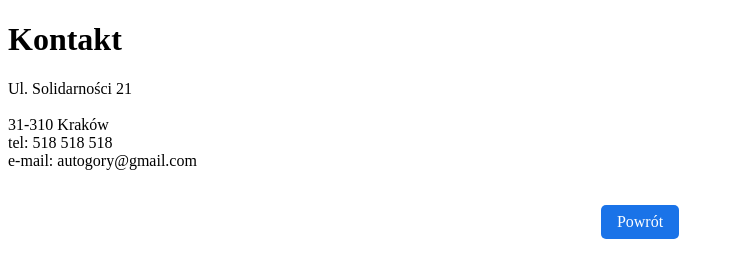
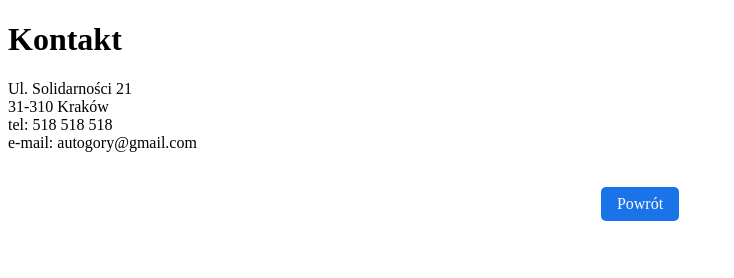
Before and after one commit to 76033/Laboratorium, a plain HTML site: page kontakt.html in a window 1280 px wide. Shown: the whole page, without its empty margins (0-734 px from the left). Drawn offline with Linux system fonts and the light colour scheme.

Commit message:
Update kontakt.html

```diff
--- a/kontakt.html
+++ b/kontakt.html
@@ -32,11 +32,11 @@
 <body>
   <header>
     <h1>Kontakt</h1>
-    Ul. Solidarności 21
+
   </header>
 
 
-    <br>
+    Ul. Solidarności 21<br>
     31-310 Kraków<br>
     tel: 518 518 518<br>
     e-mail: autogory@gmail.com<br>
```
